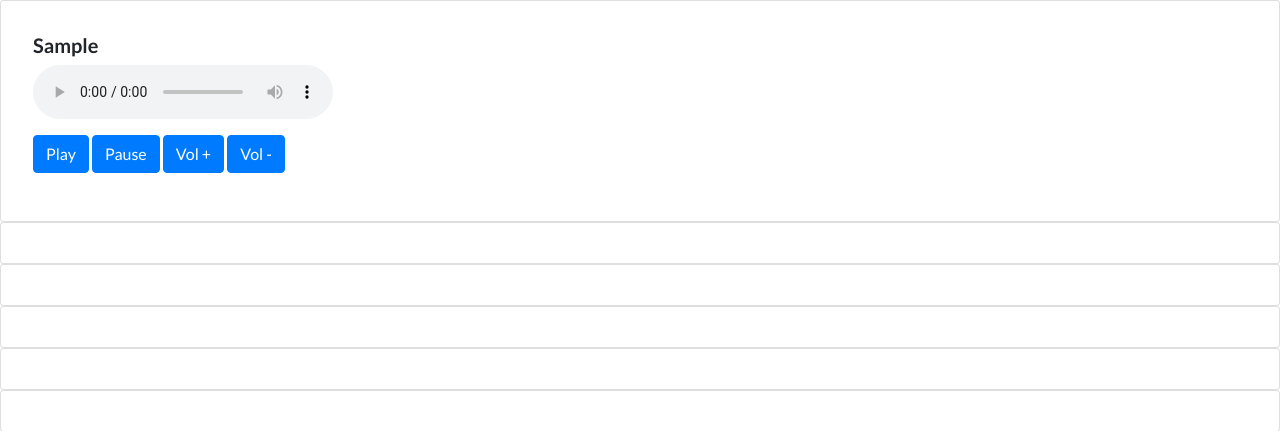
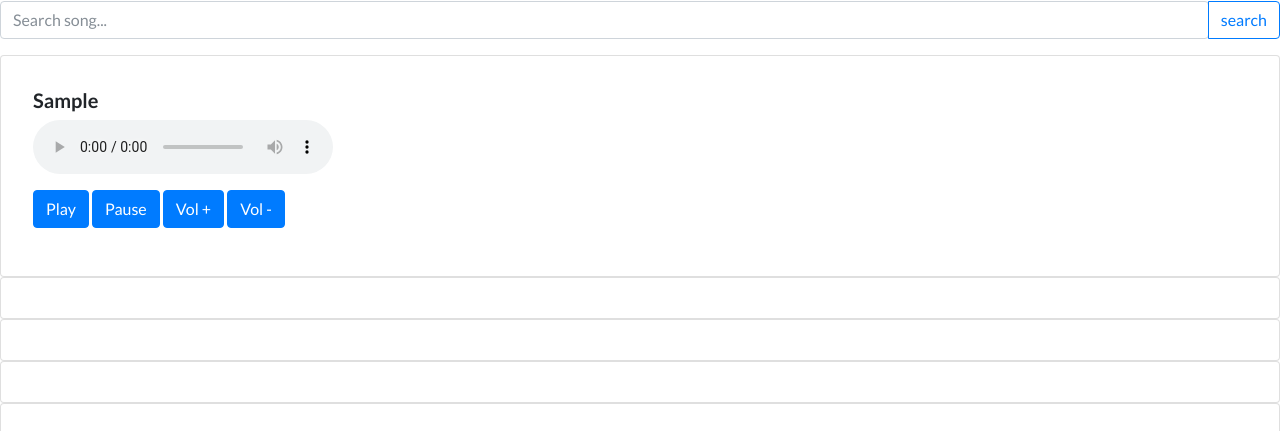
Before and after one commit to virajmane/MusicPlayer, a Flask app: template templates/index.html in a window 1280 px wide. Shown: the top 431 px of the page. Run offline with Flask 2, Linux system fonts and the light colour scheme; the template is opened without the code that fills it: most values are stand-ins (such as "Sample title", 1, 10 or a date in 2020); parts of the project's set-up code (start-up, migrations or seed data) failed here and were passed over; some libraries are stand-ins or nearby versions.

Commit message:
searchbar added

```diff
--- a/main.py
+++ b/main.py
@@ -60,6 +60,13 @@ def download():
 
 @app.route("/", methods=["GET", "POST"])
 def index():
+	if request.method == "POST":
+		result = request.form['keyword']
+		videosSearch = VideosSearch(result, limit=20)
+		searchResults = videosSearch.result()
+		searchResults = searchResults["result"]
+		#print(searchResults)
+		return render_template("search.html",len=len(searchResults),searchResult=searchResults)
 	arr = os.listdir('/home/runner/MusicPlayer/static/songs')
 	return render_template("index.html", songs=arr)
 
--- a/templates/index.html
+++ b/templates/index.html
@@ -6,6 +6,17 @@
     <link rel="stylesheet" href="https://fonts.googleapis.com/css?family=Lato:300,400,700,300italic,400italic,700italic">
     <link rel="stylesheet" href="../static/assets/fonts/font-awesome.min.css">
 </head>
+
+
+    <form method ="post">
+<div class="input-group" style="margin-top: 1px;">
+  <input type="search" name="keyword" class="form-control rounded" placeholder="Search song..." aria-label="Search"
+    aria-describedby="search-addon" />
+  <button type="submit" class="btn btn-outline-primary">search</button>
+</div>
+</div>
+    </form>
+
 
 <div class="card">
   <div class="card-body">
@@ -26,6 +37,7 @@ Your browser does not support the audio element.
 </div>
   </div>
 </div>
+
 {%for i in songs[1:]%}
 <div class="card">
   <div class="card-body">
```
